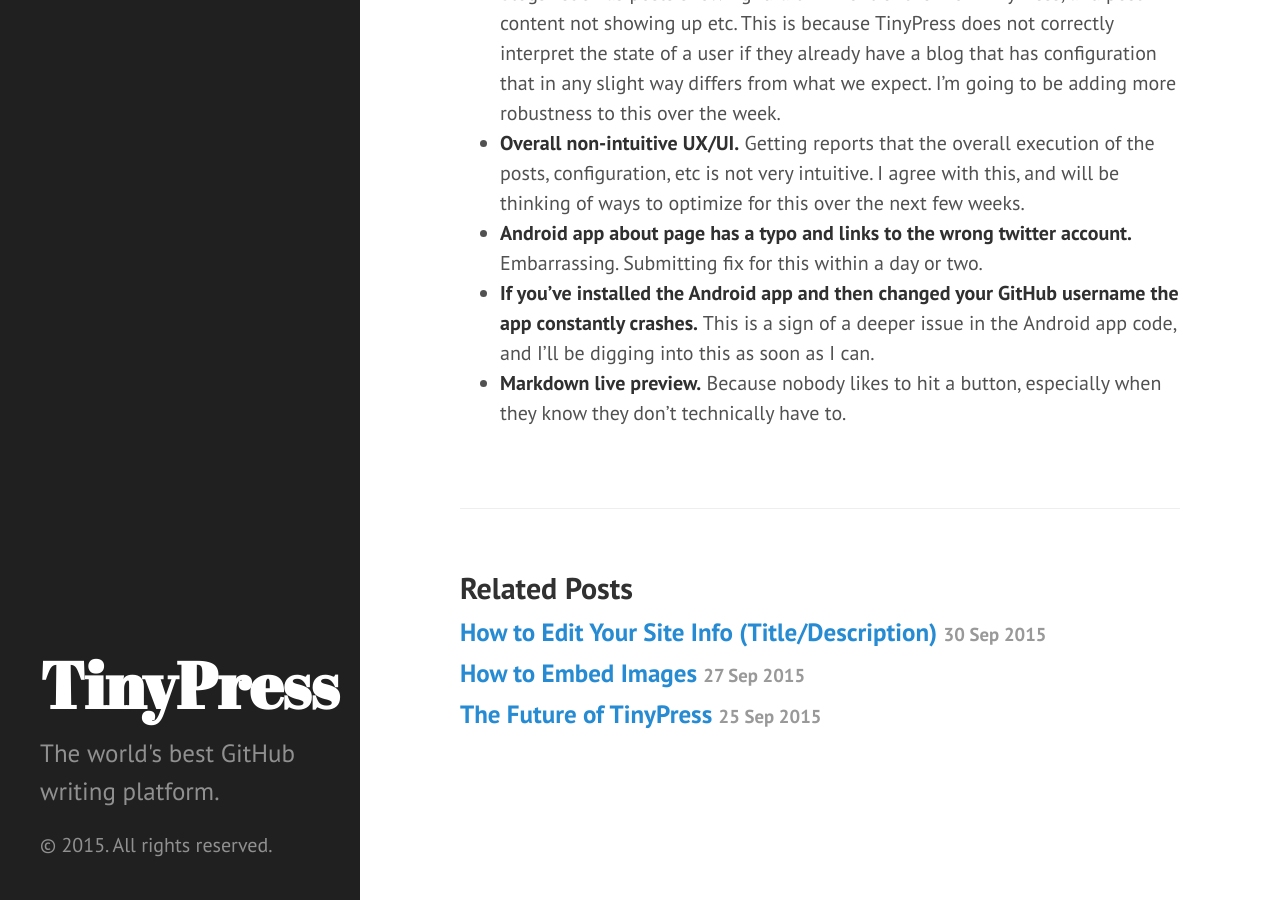
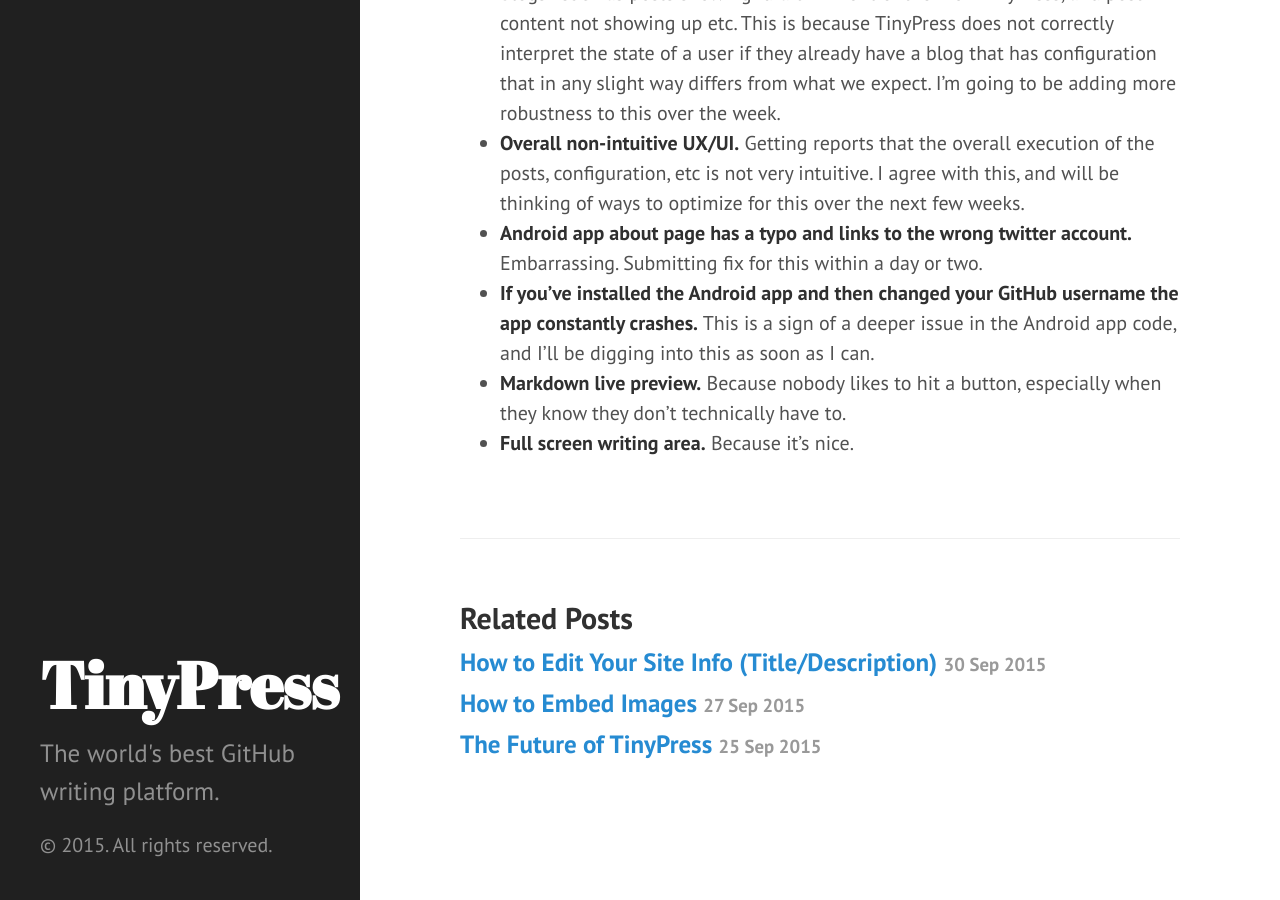
Before and after one commit to fugabi/tinypressco.github.io, a Jekyll site: the page built from _posts/2015-10-18-on-hacker-news.markdown, in a window 1280 px wide and 900 px high, scrolled down 1032 px. Built offline with Jekyll 4.4.1, drawn with Linux system fonts in a browser that asks for light colours.

Commit message:
Post update: On Hacker News!

```diff
--- a/_posts/2015-10-18-on-hacker-news.markdown
+++ b/_posts/2015-10-18-on-hacker-news.markdown
@@ -20,3 +20,4 @@ Cataloging feature requests:
 - <strong>Android app about page has a typo and links to the wrong twitter account.</strong> Embarrassing. Submitting fix for this within a day or two.
 - <strong>If you've installed the Android app and then changed your GitHub username the app constantly crashes.</strong> This is a sign of a deeper issue in the Android app code, and I'll be digging into this as soon as I can.
 - <strong>Markdown live preview.</strong> Because nobody likes to hit a button, especially when they know they don't technically have to.
+- <strong>Full screen writing area.</strong> Because it's nice.
```
